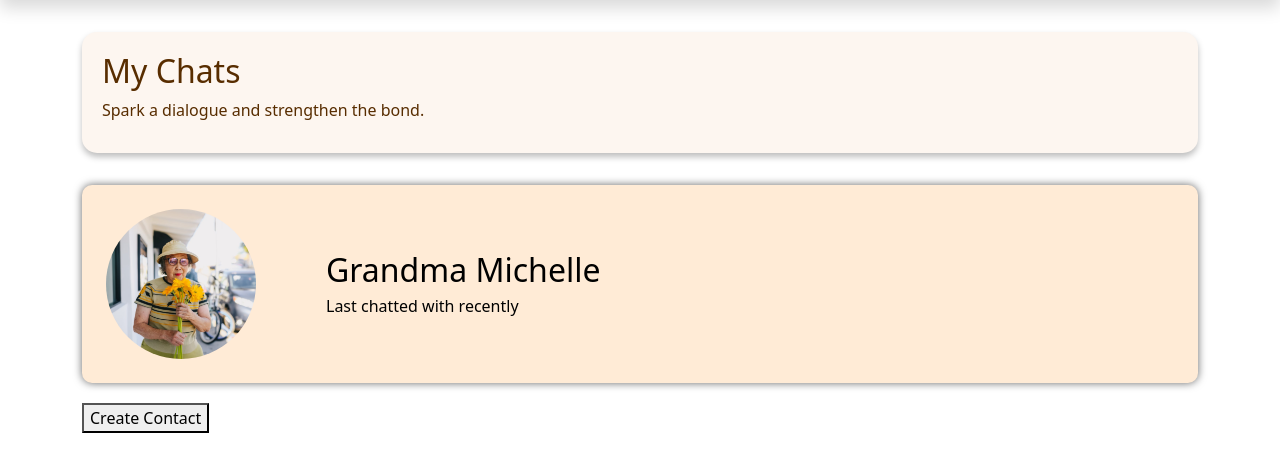
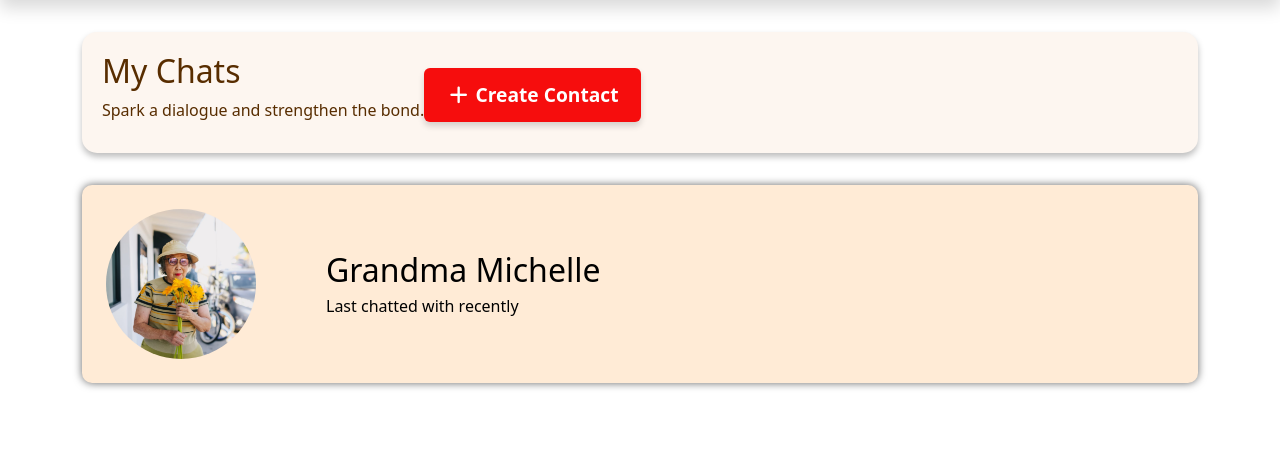
Before and after one commit to starry9x/ShareJoy, a Flask app: page /messages in a window 1280 px wide. Shown: the part 76-548 px from the top of the page. Run offline with Flask 3, Linux system fonts and the light colour scheme; data comes from the database, SQL or seed files in the repository; some libraries are stand-ins or nearby versions.

Commit message:
added create contact button

```diff
--- a/static/css/messages.css
+++ b/static/css/messages.css
@@ -1,3 +1,14 @@
+.btn-danger {
+    background: #F60D0D;
+    border: none;
+    box-shadow: 0 4px 6px rgba(0, 0, 0, 0.158);
+}
+
+.contact-btn {
+    font-size: 1.2rem;
+    padding: 0.8rem 1.4rem;
+}
+
 .contact-box {
     width: 100%;
     min-height: 150px;
--- a/templates/messages.html
+++ b/templates/messages.html
@@ -6,9 +6,15 @@
 
 {% block content %}
 
-<div class="section-box">
+<div class="section-box d-flex align-items-center">
+  <div>
     <h1>My Chats</h1>
     <p>Spark a dialogue and strengthen the bond.</p>
+  </div>
+  <a href="{{ url_for('create_contact') }}"
+   class="btn btn-danger contact-btn mt-2 mt-md-0 me-3 fw-semibold">
+   <i class="fa-solid fa-plus"></i> Create Contact
+  </a>
 </div>
 
 {% for contact in contacts %}
@@ -23,6 +29,5 @@
 </div>
 {% endfor %}
 
-<button onclick="window.location.href='/create_contact'"> Create Contact </button>
 
 {% endblock %}
```
